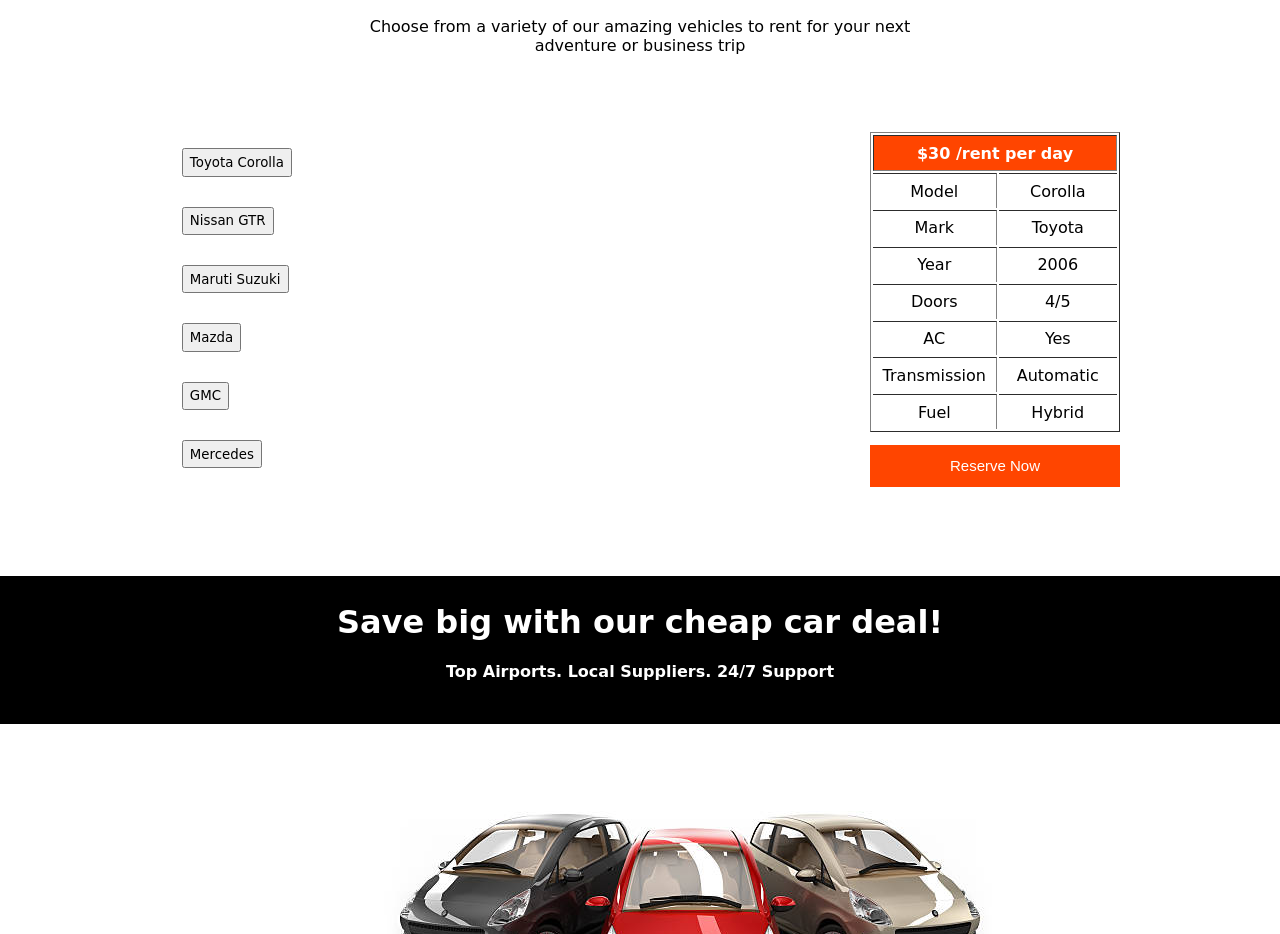
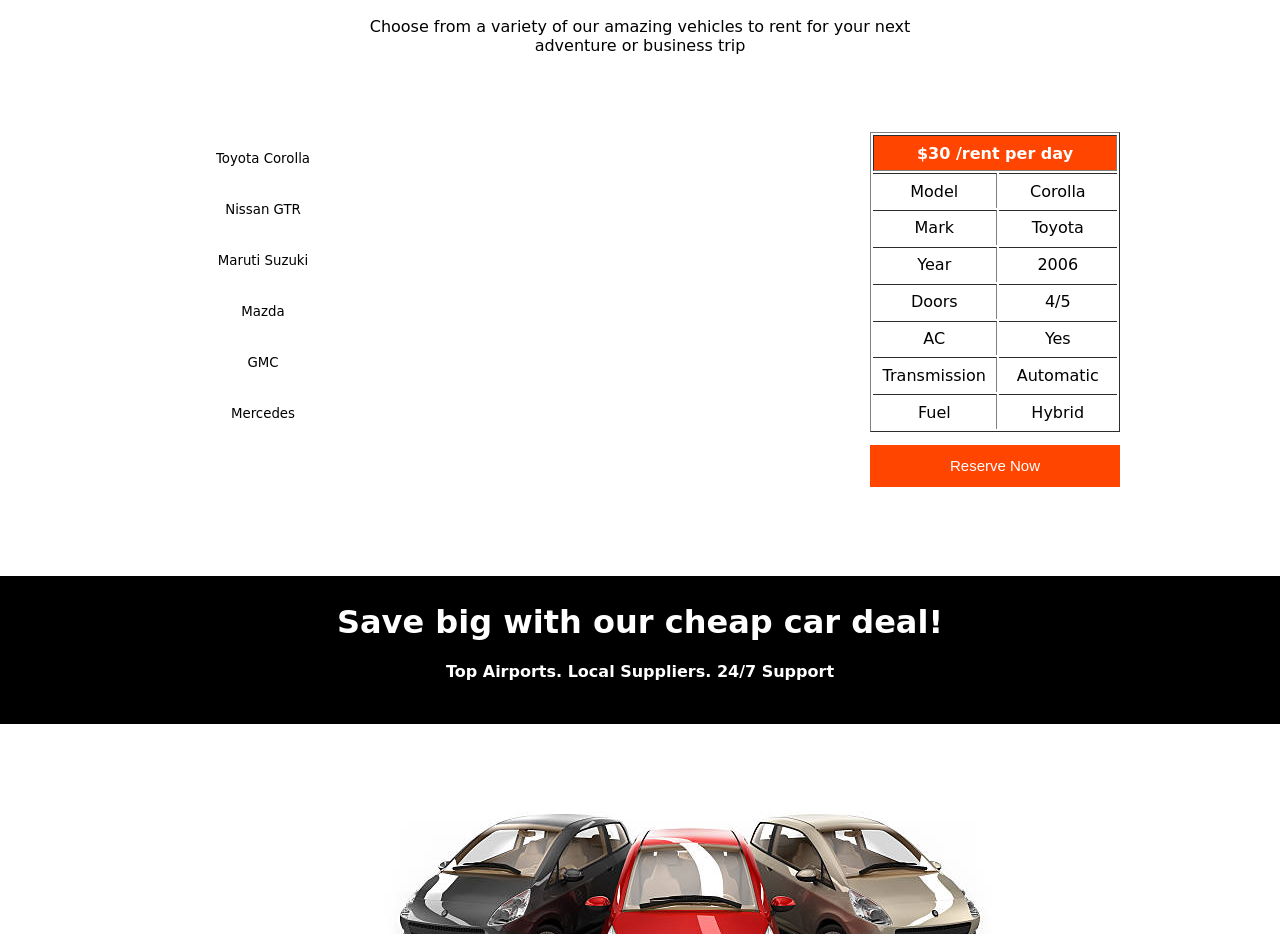
Before and after one commit to Adi-tyaa/cardeal, a plain HTML site: page index.html in a window 1280 px wide. Shown: the part 1523-2457 px from the top of the page. Drawn offline with Linux system fonts and the light colour scheme; a web font is replaced by a local one.

Commit message:
Updated the css of Box-1 div

```diff
--- a/test.css
+++ b/test.css
@@ -300,9 +300,15 @@ div p{
   text-align: left;
 }
 #box-1 td{
-  padding: 7% 10%;
+
   width: 200px;
   font-weight: 700;
+}
+#box-1 td button{
+  background: transparent;
+  padding: 8% 11%;
+  width: 200px;
+  border: none;
 }
 #box-1 td:hover{
   background-color: orangered;
```
